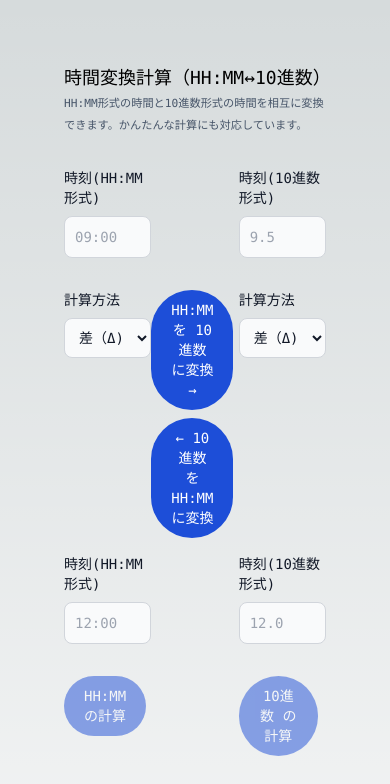
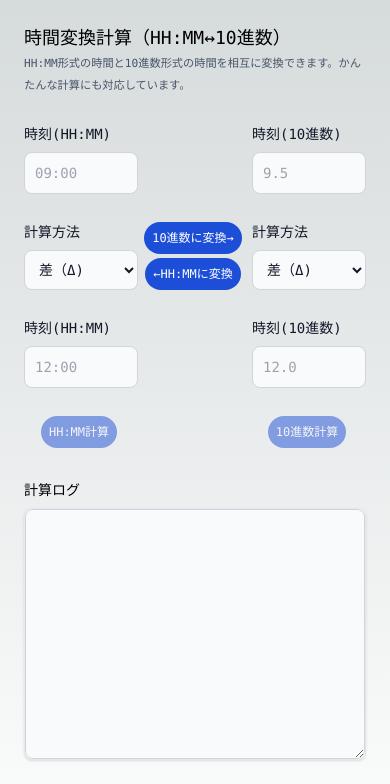
Before and after one commit to a5shosa/time-decimal-calculator, a Next.js app in the folder app/: page / in a window 390 px wide. Shown: the top 784 px of the page. Built offline with nearby package versions, Linux system fonts and the light colour scheme.

Commit message:
Compatible with smartphone and other device screen size

```diff
--- a/app/components/form/Button.tsx
+++ b/app/components/form/Button.tsx
@@ -8,7 +8,7 @@ type FormButtonProps = {
   onClick: MouseEventHandler<HTMLButtonElement>
 }
 
-export const primaryButtonClass = 'text-white m-auto bg-blue-700 hover:bg-blue-800 focus:outline-none focus:ring-4 focus:ring-blue-300 font-medium rounded-full text-sm px-5 py-2.5 text-center mr-2 mb-2 dark:bg-blue-600 dark:hover:bg-blue-700 dark:focus:ring-blue-800'
+export const primaryButtonClass = 'text-white m-auto bg-blue-700 hover:bg-blue-800 focus:outline-none focus:ring-4 focus:ring-blue-300 font-medium rounded-full text-xs px-2 py-2 text-center mr-1 mb-1 dark:bg-blue-600 dark:hover:bg-blue-700 dark:focus:ring-blue-800'
 export const disabledButtonClass = `${primaryButtonClass} opacity-50 cursor-not-allowed`
 export const alternativeButtonClass = 'py-2.5 px-5 mr-2 mb-2 text-sm font-medium text-gray-900 focus:outline-none bg-white rounded-full border border-gray-200 hover:bg-gray-100 hover:text-blue-700 focus:z-10 focus:ring-4 focus:ring-gray-200 dark:focus:ring-gray-700 dark:bg-gray-800 dark:text-gray-400 dark:border-gray-600 dark:hover:text-white dark:hover:bg-gray-700'
 
--- a/app/pages/index.tsx
+++ b/app/pages/index.tsx
@@ -138,9 +138,9 @@ export default function Home() {
 
   return (
     <main
-      className={`flex min-h-screen flex-col items-center justify-between p-16 ${inter.className}`}>
+      className={`flex min-h-screen flex-col items-center justify-between smartphone:p-6 tablet:p-6 laptop:p-16 ${inter.className}`}>
       <div
-        className="container z-10 w-full max-w-5xl items-center justify-between font-mono text-sm grid grid-cols-3 gap-2">
+        className="container z-10 w-full items-center justify-between font-mono text-sm grid grid-cols-3 gap-1">
         <div className="col-span-3 mb-6">
           <MainHeader />
         </div>
@@ -150,7 +150,7 @@ export default function Home() {
             <div className="col-span-1">
               <div className="mb-6">
                 <FormInputText
-                  label={'時刻(HH:MM形式)'}
+                  label={'時刻(HH:MM)'}
                   name={'timeFrom'}
                   tabIndex={1}
                   placeholder={'09:00'}
@@ -162,7 +162,7 @@ export default function Home() {
             <div className="col-span-1">
               <div className="mb-6">
                 <FormInputText
-                  label={'時刻(10進数形式)'}
+                  label={'時刻(10進数)'}
                   name={'decimalFrom'}
                   tabIndex={7}
                   placeholder={'9.5'}
@@ -187,14 +187,20 @@ export default function Home() {
               </div>
             </div>
             <div className="col-span-1 text-center">
+              <div className="grid grid-cols-1">
+                <div className="col-span-1">
                   <FormButton
-                label='HH:MM を 10進数 に変換 →'
+                    label='10進数に変換→'
                     tabIndex={5}
                     onClick={handleConvertTimeToDecimal} />
+                </div>
+                <div className="col-span-1">
                   <FormButton
-                label='← 10進数 を HH:MM に変換'
+                    label='←HH:MMに変換'
                     tabIndex={6}
                     onClick={handleConvertDecimalToTime} />
+                </div>
+              </div>
             </div>
             <div className="col-span-1">
               <div className="mb-6">
@@ -215,7 +221,7 @@ export default function Home() {
             <div className="col-span-1">
               <div className="mb-6">
                 <FormInputText
-                  label={'時刻(HH:MM形式)'}
+                  label={'時刻(HH:MM)'}
                   name={'timeTo'}
                   tabIndex={3}
                   placeholder={'12:00'}
@@ -227,7 +233,7 @@ export default function Home() {
             <div className="col-span-1">
               <div className="mb-6">
                 <FormInputText
-                  label={'時刻(10進数形式)'}
+                  label={'時刻(10進数)'}
                   name={'decimalTo'}
                   tabIndex={9}
                   placeholder={'12.0'}
@@ -244,7 +250,7 @@ export default function Home() {
               <div className="mb-6 text-center">
                 <FormButton
                   disabled={!isValidForCalcTime()}
-                  label='HH:MM の計算'
+                  label='HH:MM計算'
                   tabIndex={4}
                   onClick={handleClickTimeCalc} />
               </div>
@@ -254,7 +260,7 @@ export default function Home() {
               <div className="mb-6 text-center">
                 <FormButton
                   disabled={!isValidForCalcDecimal()}
-                  label='10進数 の計算'
+                  label='10進数計算'
                   tabIndex={10}
                   onClick={handleClickDecimalCalc} />
               </div>
@@ -279,9 +285,9 @@ export default function Home() {
             label='計算ログを削除'
             tabIndex={12}
             onClick={handleFlushLog} />
-          <small className="ml-4 text-slate-400">
-            ※ 計算ログはサーバやcookieで収集・保存していません。 ※ ブラウザのリロードでも、計算ログが消去されます。
-          </small>
+        </div>
+        <div className="col-span-3">
+          <small className="text-slate-400">※ 計算ログはサーバやcookieで収集・保存していません。 ※ ブラウザのリロードでも、計算ログが消去されます。</small>
         </div>
       </div>
     </main>
--- a/app/tailwind.config.js
+++ b/app/tailwind.config.js
@@ -13,6 +13,12 @@ module.exports = {
           'conic-gradient(from 180deg at 50% 50%, var(--tw-gradient-stops))',
       },
     },
+    screens: {
+      'smartphone': '380px',
+      'tablet': '640px',
+      'laptop': '1024px',
+      'desktop': '1280px',
+    },
   },
   plugins: [],
 }
```
Lines whose indentation alone changed are shown as unchanged.
